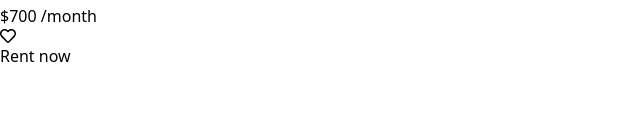
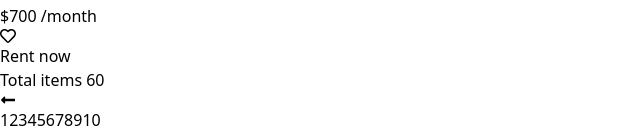
Before and after one commit to Sayemhaque/car-website, a React (Vite) app: page / in a window 1280 px wide. Shown: the part 3476-3610 px from the top of the page, without its empty margins (0-640 px from the left). Before the commit the page ends 3544 px from the top, so only its background shows below. Built offline with nearby package versions, Linux system fonts and the light colour scheme.

Commit message:
pagination added

```diff
--- a/package.json
+++ b/package.json
@@ -11,10 +11,14 @@
   },
   "dependencies": {
     "@reduxjs/toolkit": "^1.9.6",
+    "localforage": "^1.10.0",
+    "match-sorter": "^6.3.1",
     "react": "^18.2.0",
     "react-dom": "^18.2.0",
     "react-icons": "^4.11.0",
-    "react-redux": "^8.1.3"
+    "react-redux": "^8.1.3",
+    "react-router-dom": "^6.16.0",
+    "sort-by": "^1.2.0"
   },
   "devDependencies": {
     "@types/react": "^18.2.15",
--- a/src/App.jsx
+++ b/src/App.jsx
@@ -1,3 +1,4 @@
+import { ScrollRestoration } from "react-router-dom"
 import Home from "./pages/Home/Home"
 
 
@@ -5,6 +6,7 @@ function App() {
   return (
     <>
       <Home/>
+      <ScrollRestoration/>
     </>
   )
 }
--- a/src/Redux/services/baseApi.js
+++ b/src/Redux/services/baseApi.js
@@ -2,7 +2,7 @@ import { createApi, fetchBaseQuery } from '@reduxjs/toolkit/query/react'
 
 export const baseApi = createApi({
     reducerPath: "baseApi",
-    baseQuery: fetchBaseQuery({ baseUrl: 'cars.json' }),
+    baseQuery: fetchBaseQuery({ baseUrl: '/cars.json' }),
     endpoints: (builder) => ({
         getCars: builder.query({
             query: () => ``,
--- a/src/Redux/store.js
+++ b/src/Redux/store.js
@@ -1,5 +1,6 @@
 import { configureStore } from "@reduxjs/toolkit";
 import { baseApi } from "./services/baseApi";
+
 
 
 export const store = configureStore({
--- /dev/null
+++ b/src/Router/Router.jsx
@@ -0,0 +1,21 @@
+import { createBrowserRouter } from "react-router-dom";
+import App from "../App";
+import Cars from "../pages/Home/cars/Cars";
+
+
+export const router = createBrowserRouter([
+    {
+        path:"/",
+        element:<App/>,
+        children:[
+            {
+                index:true,
+                element:<Cars/>
+            },
+            {
+                path:"page/:page",
+                element:<Cars/>
+            }
+        ]
+    }
+])
--- a/src/components/CarCard/CarCard.jsx
+++ b/src/components/CarCard/CarCard.jsx
@@ -60,8 +60,8 @@ const CarCard = ({ car }) => {
                     <h3 className="text-3xl font-semibold">${monthly_rent_price} <span className="text-lg">/month</span></h3>
                     <FaRegHeart className="text-blue-500 w-9 h-9 rounded-lg bg-blue-400 p-[7px] cursor-pointer bg-opacity-25" />
                     <Button
-                    title="Rent now"
-                    style="bg-blue-400 text-white font-bold px-3 py-1 rounded-md"
+                        title="Rent now"
+                        style="bg-blue-400 text-white font-bold px-3 py-1 rounded-md"
                     />
                 </div>
             </div>
--- /dev/null
+++ b/src/components/pagination/PaginationButtons.jsx
@@ -0,0 +1,54 @@
+/* eslint-disable use-isnan */
+import {FaLongArrowAltLeft, FaLongArrowAltRight } from "react-icons/fa";
+import Button from "../Button/Button";
+import { Link, useNavigate, useParams } from "react-router-dom";
+
+
+const PaginationButtons = () => {
+    const navigate = useNavigate()
+    const {page} = useParams()
+    const convertedPage = parseInt(page)
+    const buttonCount = 10;
+    const handleNextPage = () => {
+        if (convertedPage === 10) {
+            navigate(`/page/1`);
+        } else {
+            navigate(`/page/${convertedPage + 1}`);
+        }
+    }
+
+    const handePrevPage = () => {
+        if (convertedPage === 1) {
+            navigate(`/page/10`);
+        } else {
+            navigate(`/page/${convertedPage - 1}`);
+        }
+
+    }
+    // Create an array of button labels from 1 to 10
+    const buttonLabels = Array.from({ length: buttonCount }, (_, index) => index + 1);
+    return (
+        <div className="py-8">
+            <div className="flex justify-between items-center rounded-md mx-12 px-5 py-4 bg-indigo-100  shadow-2xl">
+            <div>
+                Total items 60
+            </div>
+            <div className="flex items-center gap-3 justify-end">
+            <FaLongArrowAltLeft className="bg-white p-1 text-3xl cursor-pointer shadow-lg"
+            onClick={handePrevPage}
+            />
+           {buttonLabels.map(title => <Link   key={title}  to={`/page/${title}`}>
+           <Button
+           title={title}
+           style={"px-2 py-1 bg-white rounded-md shadow-lg"}/>
+           </Link>
+           )}
+           <FaLongArrowAltRight className="bg-white p-1  cursor-pointer text-3xl shadow-lg"
+           onClick={handleNextPage}/>
+        </div>
+        </div>
+        </div>
+    );
+};
+
+export default PaginationButtons;
--- a/src/main.jsx
+++ b/src/main.jsx
@@ -1,14 +1,15 @@
 import React from 'react'
 import ReactDOM from 'react-dom/client'
-import App from './App.jsx'
 import './index.css'
 import { Provider } from 'react-redux'
 import { store } from './Redux/store.js'
+import { RouterProvider } from 'react-router-dom'
+import { router } from './Router/Router.jsx'
 
 ReactDOM.createRoot(document.getElementById('root')).render(
   <React.StrictMode>
     <Provider store={store}>
-      <App />
+    <RouterProvider router={router} />
     </Provider>
   </React.StrictMode>,
 )
--- a/src/pages/Home/Home.jsx
+++ b/src/pages/Home/Home.jsx
@@ -1,10 +1,11 @@
 import Header from "../../components/Header/Header";
-import Cars from "./cars/Cars";
+import { Outlet } from "react-router-dom";
 const Home = () => {
     return (
-        <section className="bg-indigo-100 min-h-screen">
+        <section className="bg-indigo-100 min-h-screen ">
             <Header/>
-            <Cars/>
+            <Outlet/>
+
         </section>
     );
 };
--- a/src/pages/Home/cars/Cars.jsx
+++ b/src/pages/Home/cars/Cars.jsx
@@ -1,13 +1,24 @@
+import { useParams } from "react-router-dom";
 import { useGetCarsQuery } from "../../../Redux/services/baseApi";
 import CarCard from "../../../components/CarCard/CarCard";
+import PaginationButtons from "../../../components/pagination/PaginationButtons";
 
 const Cars = () => {
-    const {data:cars} = useGetCarsQuery()
+    const { data: cars } = useGetCarsQuery()
+    const { page } = useParams();
+    const itemsPerPage = 6;
+    const currentPage = parseInt(page) || 1;
+
+
+    const startIndex = (currentPage - 1) * itemsPerPage;
+    const endIndex = startIndex + itemsPerPage;
+    const carsToShow = page >= 1 ? cars?.slice(startIndex, endIndex) : cars?.slice(0,6);
     return (
         <div>
-           <div className="grid grid-cols-3 gap-12 mx-12 py-12">
-             {cars?.slice(0,6).map(car => <CarCard key={car.id} car={car}/>)}
+            <div className="grid grid-cols-3 gap-6 mx-12 py-5">
+                {carsToShow?.map(car => <CarCard key={car.id} car={car} />)}
             </div>
+            <PaginationButtons />
         </div>
     );
 };
```
Also changed, not shown: 1 other file (tests, documents, lock files or other folders).
